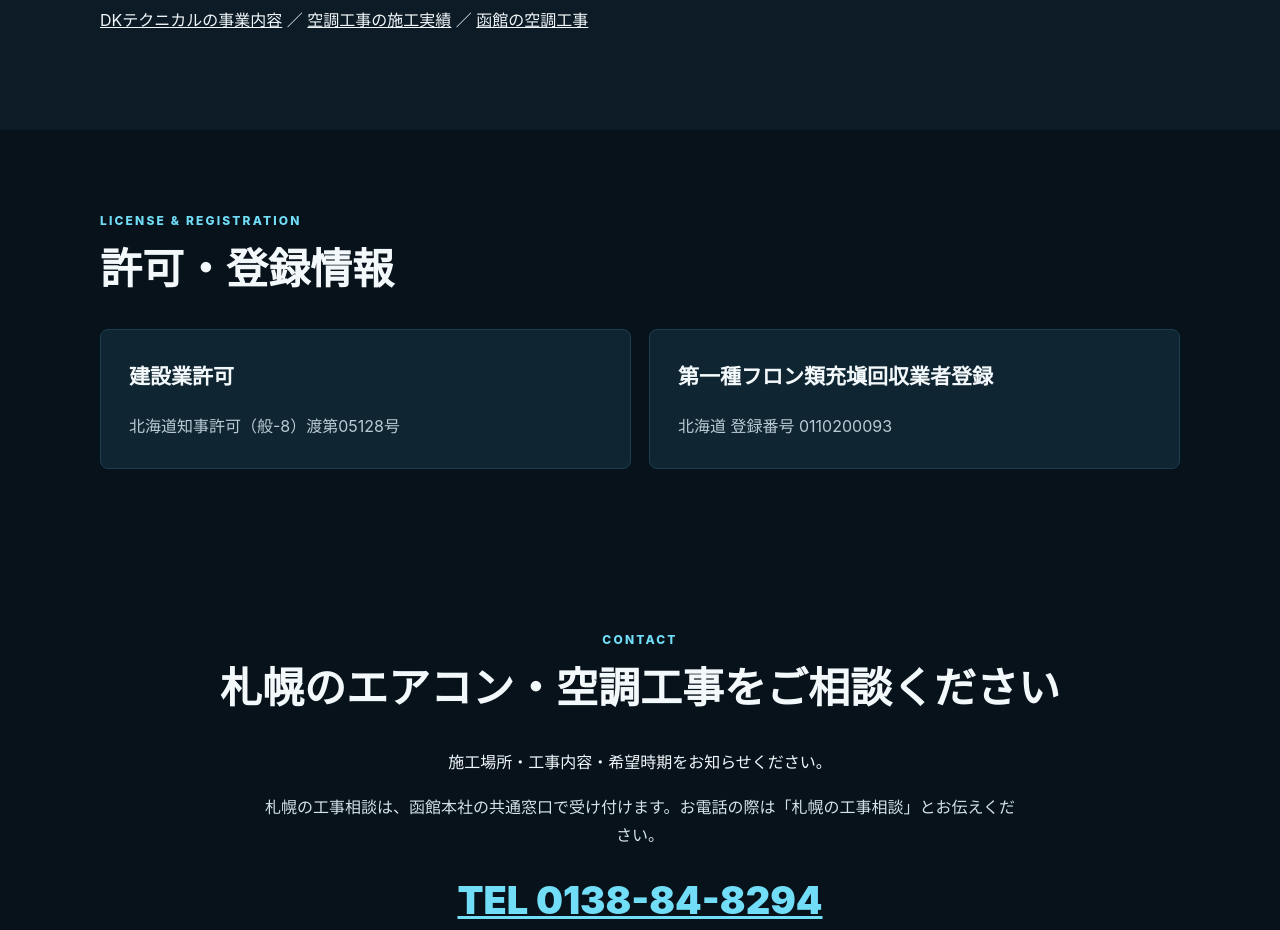
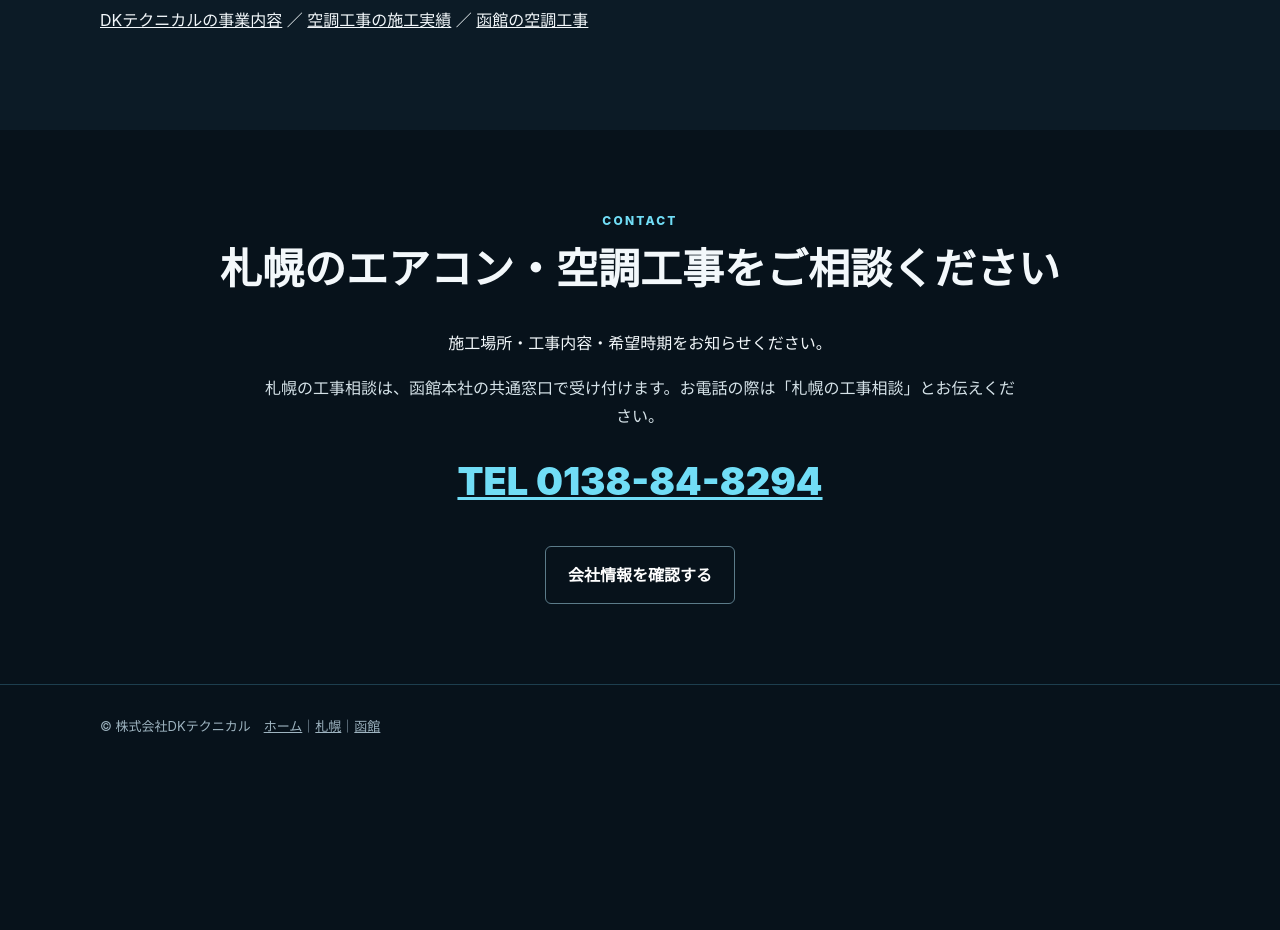
Before and after one commit to kenmhnck-ctrl/dktechnical-website, a plain HTML site: page sapporo/index.html in a window 1280 px wide. Shown: the part 2080-3010 px from the top of the page. After the commit the page ends 2849 px from the top, so only its background shows below. Drawn offline with Linux system fonts and the light colour scheme.

Commit message:
Remove standalone credentials section after moving it to company profile

```diff
--- a/sapporo/index.html
+++ b/sapporo/index.html
@@ -22,5 +22,4 @@ a:focus-visible,button:focus-visible{outline:3px solid #fff;outline-offset:4px}
 <section class="hero"><div class="wrap"><div class="eyebrow">札幌 HVAC SERVICE</div><h1>札幌のエアコン工事・<br>業務用エアコン・空調工事</h1><p class="lead">株式会社DKテクニカルは、札幌営業所を拠点に、法人・店舗・施設・工場の業務用空調設備から、集合住宅・戸建住宅のエアコン工事まで対応します。新設・更新・改修を現場に合わせて確実に施工します。</p><p class="contact-note">札幌の工事相談は、函館本社の共通窓口で受け付けます。お電話の際は「札幌の工事相談」とお伝えください。</p><div class="buttons"><a class="btn" href="tel:0138848294">札幌の工事を電話で相談</a><a class="btn sub" href="/#works">施工実績を見る</a></div></div></section>
 <section><div class="wrap"><div class="eyebrow">SERVICE</div><h2>札幌で対応するエアコン・空調工事</h2><div class="grid"><article class="card"><h3>業務用エアコン工事</h3><p>店舗・事務所・施設・工場などの天井カセット、パッケージエアコン、ビルマルチの新設・入替に対応します。</p></article><article class="card"><h3>空調設備の更新・改修</h3><p>既設機器や配管の状況、建物用途、工程を確認し、現場条件に合わせた更新・改修方法をご提案します。</p></article><article class="card"><h3>冷媒配管・設備施工</h3><p>冷媒配管、ドレン、支持・吊り、溶接、耐圧試験、真空引き、冷媒充填まで一貫して施工します。</p></article><article class="card"><h3>住宅用エアコン工事</h3><p>戸建住宅・集合住宅のルームエアコン新設・入替、化粧カバーや架台、寒冷地仕様にも対応します。</p></article></div><div class="buttons"><a class="btn" href="#contact">札幌の工事相談・電話番号を確認</a></div></div></section>
 <section class="alt"><div class="wrap"><div class="eyebrow">LOCAL AREA</div><h2>札幌市と周辺地域の空調工事</h2><div class="area"><h3>札幌営業所</h3><p>〒065-0033 北海道札幌市東区北33条東14丁目6-2</p><p>札幌市内を中心に、石狩市・江別市・北広島市など札幌近郊の案件も内容に応じてご相談ください。</p></div><h3 style="margin-top:38px">法人・施工会社からのご依頼にも対応</h3><p>設備会社・建設会社・管理会社からの工事依頼、継続案件、施工パートナーとしてのご相談も承ります。工事内容・施工場所・希望時期をお電話でお知らせください。</p><p><a href="/#service">DKテクニカルの事業内容</a> ／ <a href="/#works">空調工事の施工実績</a> ／ <a href="/hakodate/">函館の空調工事</a></p></div></section>
-<section class="credentials" aria-labelledby="credentials-title"><div class="wrap"><div class="eyebrow">LICENSE &amp; REGISTRATION</div><h2 id="credentials-title">許可・登録情報</h2><div class="grid"><article class="card"><h3>建設業許可</h3><p>北海道知事許可（般-8）渡第05128号</p></article><article class="card"><h3>第一種フロン類充塡回収業者登録</h3><p>北海道 登録番号 0110200093</p></article></div></div></section>
 <section class="contact" id="contact" aria-labelledby="contact-title"><div class="wrap"><div class="eyebrow">CONTACT</div><h2 id="contact-title">札幌のエアコン・空調工事をご相談ください</h2><p>施工場所・工事内容・希望時期をお知らせください。</p><p class="contact-note">札幌の工事相談は、函館本社の共通窓口で受け付けます。お電話の際は「札幌の工事相談」とお伝えください。</p><a class="tel" href="tel:0138848294">TEL 0138-84-8294</a><div class="buttons"><a class="btn sub" href="/#company">会社情報を確認する</a></div></div></section></main><footer><div class="wrap">© 株式会社DKテクニカル　<a href="/">ホーム</a>｜<a href="/sapporo/">札幌</a>｜<a href="/hakodate/">函館</a></div></footer><aside class="mobile-contact" aria-label="札幌の工事相談"><a class="btn" href="tel:0138848294">札幌の電話相談</a><a class="btn sub" href="#contact">相談案内</a></aside></body></html>
```
